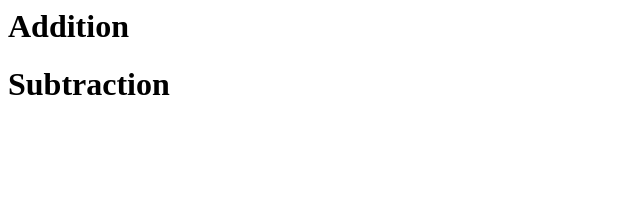
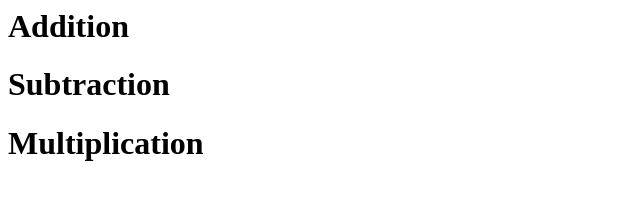
Before and after one commit to Anuj4567/Calculator, a plain HTML site: page index.html in a window 1280 px wide. Shown: the whole page, without its empty margins (0-640 px from the left). Drawn offline with Linux system fonts and the light colour scheme.

Commit message:
implemented mul

```diff
--- a/index.html
+++ b/index.html
@@ -7,5 +7,6 @@
     <body>
         <h1>Addition</h1>
         <h1>Subtraction</h1>
+        <h1>Multiplication</h1>
     </body>
 </html>
```
